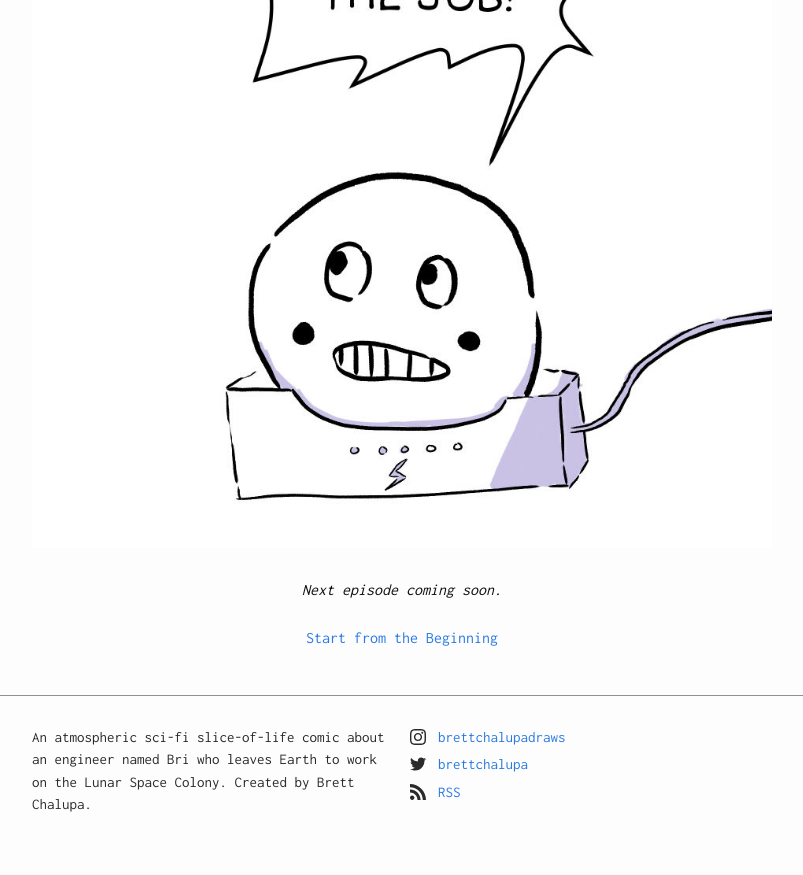
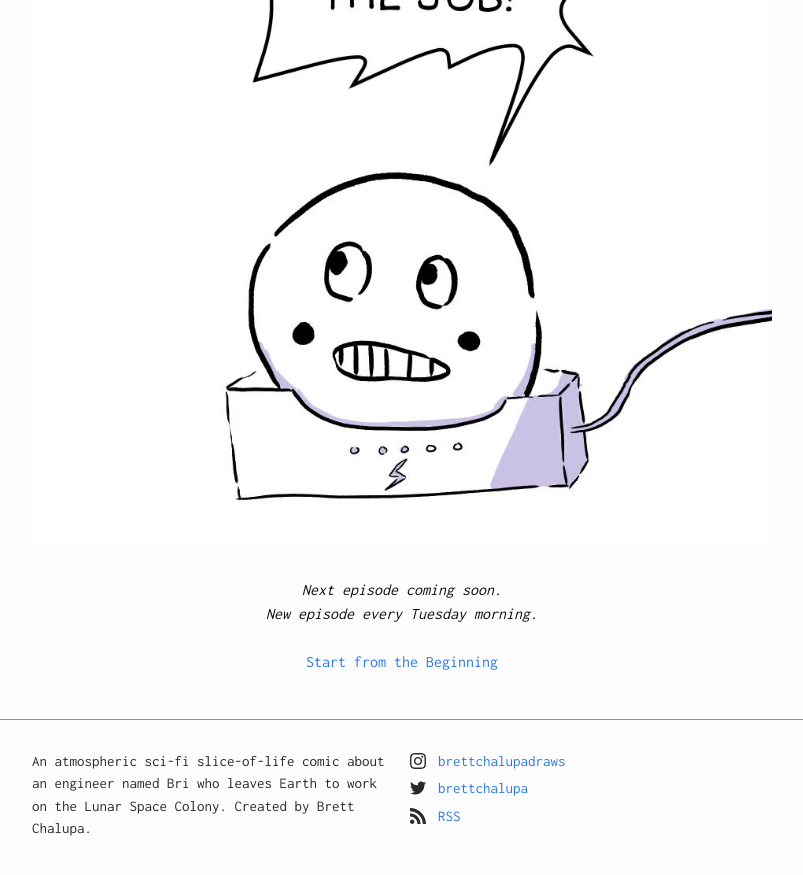
Before and after one commit to brettchalupa/lsc, a Jekyll site: the page built from _posts/2018-06-10-episode-02.markdown, in a window 1280 px wide and 900 px high, scrolled down 9063 px. Shown: the top 875 px of the window, without its empty margins (238-1041 px from the left). Built offline with Jekyll 4.4.1, drawn with Linux system fonts in a browser that asks for light colours.

Commit message:
Add release schedule to post layout

```diff
--- a/_layouts/post.html
+++ b/_layouts/post.html
@@ -17,7 +17,7 @@ layout: default
     </a>
   {% else %}
     <p class="coming-soon center">
-      Next episode coming soon.
+      Next episode coming soon.<br>New episode every Tuesday morning.
     </p>
   {% endif %}
 
```
